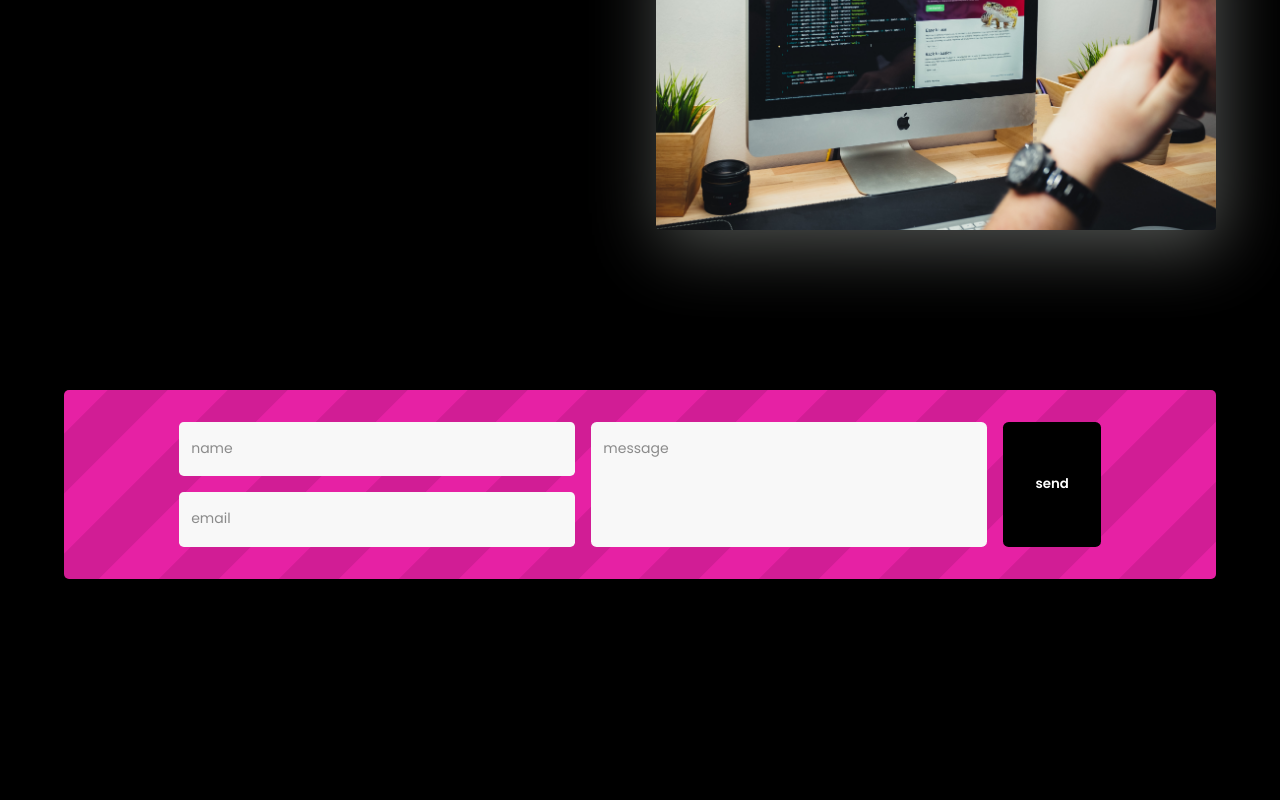
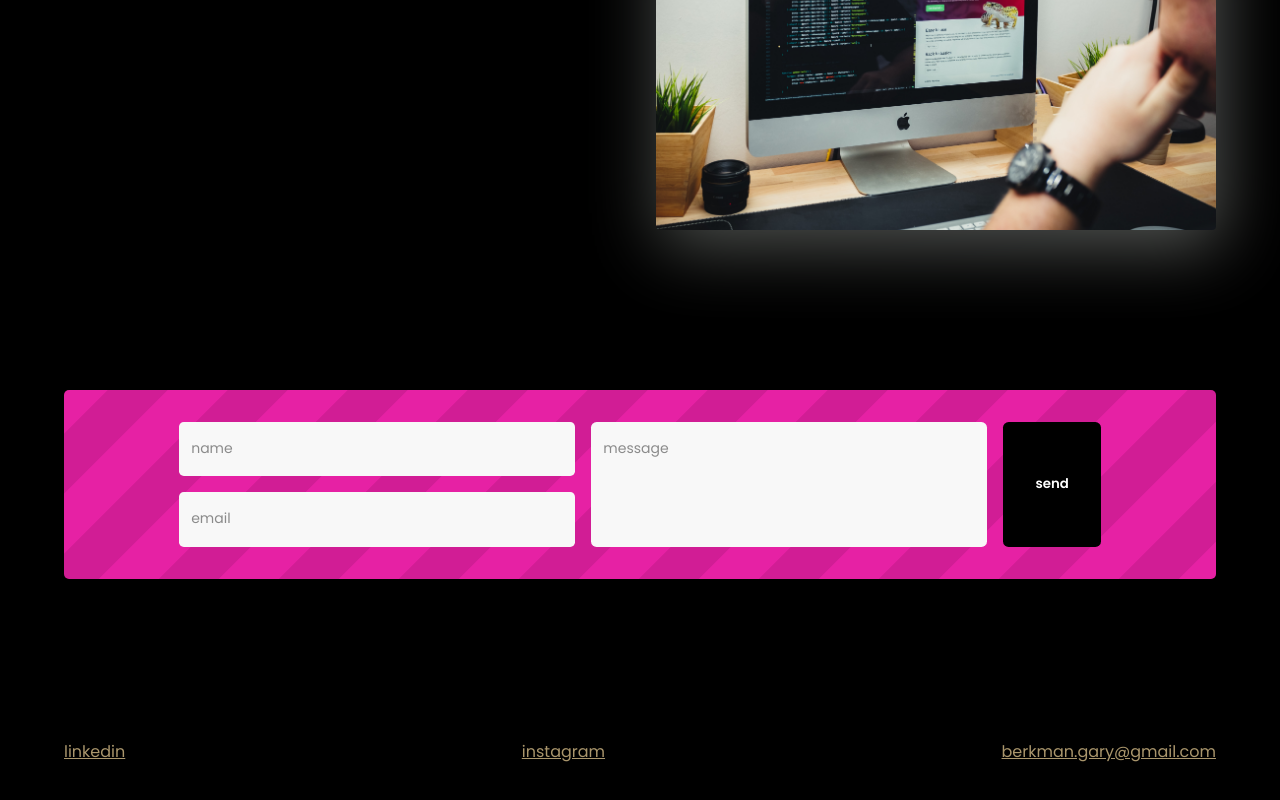
Before and after one commit to Gary235/Portfolio, a React (Vite) app: page / in a window 1280 px wide. Shown: the part 2457-3257 px from the top of the page. Before the commit the page ends 3116 px from the top, so only its background shows below. Built offline with nearby package versions, Linux system fonts and the light colour scheme.

Commit message:
add footer

```diff
--- a/src/App.jsx
+++ b/src/App.jsx
@@ -1,7 +1,8 @@
-import Home from "./views/home/Home"
-import AboutMe from "./views/about-me/AboutMe"
+import Home       from "./views/home/Home"
+import AboutMe    from "./views/about-me/AboutMe"
 import MyProjects from "./views/my-projects/MyProjects"
-import Contact from "./views/contact/Contact"
+import Contact    from "./views/contact/Contact"
+import Footer     from "./views/footer/Footer"
 
 import Nav from "./components/nav/Nav"
 
@@ -16,7 +17,7 @@
       <AboutMe />
       <MyProjects />
       <Contact />
-      {/* <Footer /> */}
+      <Footer />
     </AppLayout>
   )
 }
--- a/src/views/contact/styles.js
+++ b/src/views/contact/styles.js
@@ -21,7 +21,6 @@
   flex-direction: column;
   justify-content: center;
   align-items: center;
-  margin-bottom: 5rem;
   position: relative;
 
   /* &::after {
--- /dev/null
+++ b/src/views/footer/Footer.jsx
@@ -0,0 +1,14 @@
+import { FooterContainer, SocialMediaText } from "./styles"
+
+const Footer = () => {
+
+  return (
+    <FooterContainer>
+      <SocialMediaText target="_blank" href="https://www.linkedin.com/in/gary-berkman">linkedin</SocialMediaText>
+      <SocialMediaText target="_blank" href="https://www.instagram.com/gary.berkman/">instagram</SocialMediaText>
+      <SocialMediaText href="mailto:berkman.gary@gmail.com">berkman.gary@gmail.com</SocialMediaText>
+    </FooterContainer>
+  )
+}
+
+export default Footer
--- /dev/null
+++ b/src/views/footer/styles.js
@@ -0,0 +1,15 @@
+import styled from 'styled-components'
+
+export const FooterContainer = styled.section`
+  width: 100%;
+  margin: 0 0 5rem 0;
+
+  display: flex;
+  flex-wrap: wrap;
+  gap: 1rem;
+  justify-content: space-between;
+`
+
+export const SocialMediaText = styled.a`
+  color: #FFE1A2AA;
+`
--- a/src/views/home/Home.jsx
+++ b/src/views/home/Home.jsx
@@ -18,8 +18,8 @@
           <TitleM>web developer</TitleM>
         </Titles>
         <Buttons>
-          <MulticolorButton>see my projects</MulticolorButton>
-          <BWButton>contact me</BWButton>
+          <MulticolorButton onClick={() => {document.getElementById("myprojects").scrollIntoView()} }>see my projects</MulticolorButton>
+          <BWButton onClick={() => document.getElementById("contact").scrollIntoView() }>contact me</BWButton>
         </Buttons>
       </Info>
       <ImageWrapper> <ProfileImage src={profilePhoto} id="profile-image" loading="lazy" /></ImageWrapper>
```
